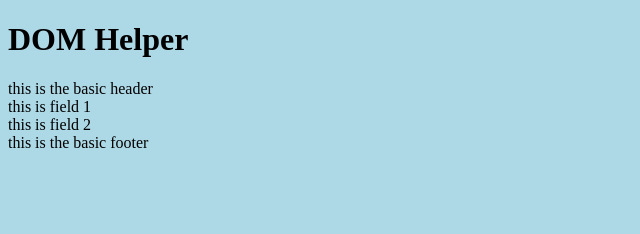
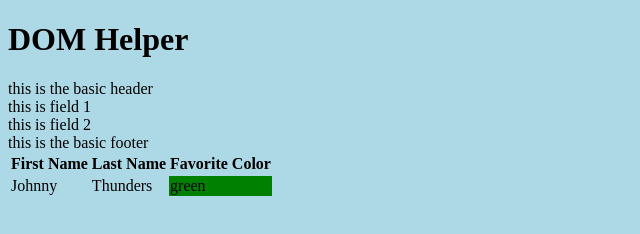
Before and after one commit to cefolger/DOMHelper, a plain HTML site: page index.html in a window 1280 px wide. Shown: the whole page, without its empty margins (0-640 px from the left). Drawn offline with nearby package versions, Linux system fonts and the light colour scheme.

Commit message:
adhoc table

```diff
--- /dev/null
+++ b/examples/adhoctable.html
@@ -0,0 +1,27 @@
+<table>
+    <tr>
+        <th>First Name</th>
+        <th>Last Name</th>
+        <th>Favorite Color</th>
+    </tr>
+    <tr>
+        <td class="firstname"></td>
+        <td class="lastname"></td>
+        <td class="color"></td>
+    </tr>
+</table>
+
+<!--
+<table>
+    <tr>
+        <th>First Name</th>
+        <td class="firstname"></td>
+    </tr>
+        <th>Last Name</th>
+        <td class="lastname"></td>
+    </tr>
+        <th>Favorite Color</th>
+        <td class="color"></td>
+    </tr>
+</table>
+-->
--- a/index.html
+++ b/index.html
@@ -21,6 +21,23 @@
                 'field2'
             ]);
         });
+
+        $("*[data-example='adhoctable']").load('examples/adhoctable.html', function() {
+            var $context = $(this);
+            var ob = {
+                'firstname': 'Johnny',
+                'lastname': 'Thunders',
+                'color': 'green'
+            };
+
+            DOMHelper.contextParse($context, ob, [
+                'firstname',
+                'lastname',
+                'color'
+            ], function() {
+                $("td:last", $context).css('background-color', ob.color);
+            });
+        });
     });
   </script>
 </head>
@@ -30,6 +47,7 @@
 
 <article>
     <section data-example="basic"></section>
+    <section data-example="adhoctable"></section>
 
 </article>
 
--- a/lib/DOMHelper.js
+++ b/lib/DOMHelper.js
@@ -7,7 +7,7 @@ var DOMHelper = (function() {
 
             The values to be tokenized are a passed-in array of strings: fieldArray
         */
-        contextParse: function( $context, object, fieldArray ) {
+        contextParse: function( $context, object, fieldArray, callback ) {
             $.each(fieldArray, function( key, value ) {
                 var field = fieldArray[key];
                 var html = object[field] || '';
@@ -15,6 +15,10 @@ var DOMHelper = (function() {
 
                 $element.html(html);
             });
+
+            if( callback ) {
+                callback();
+            }
         }
     }; // end of return
 })();
```
